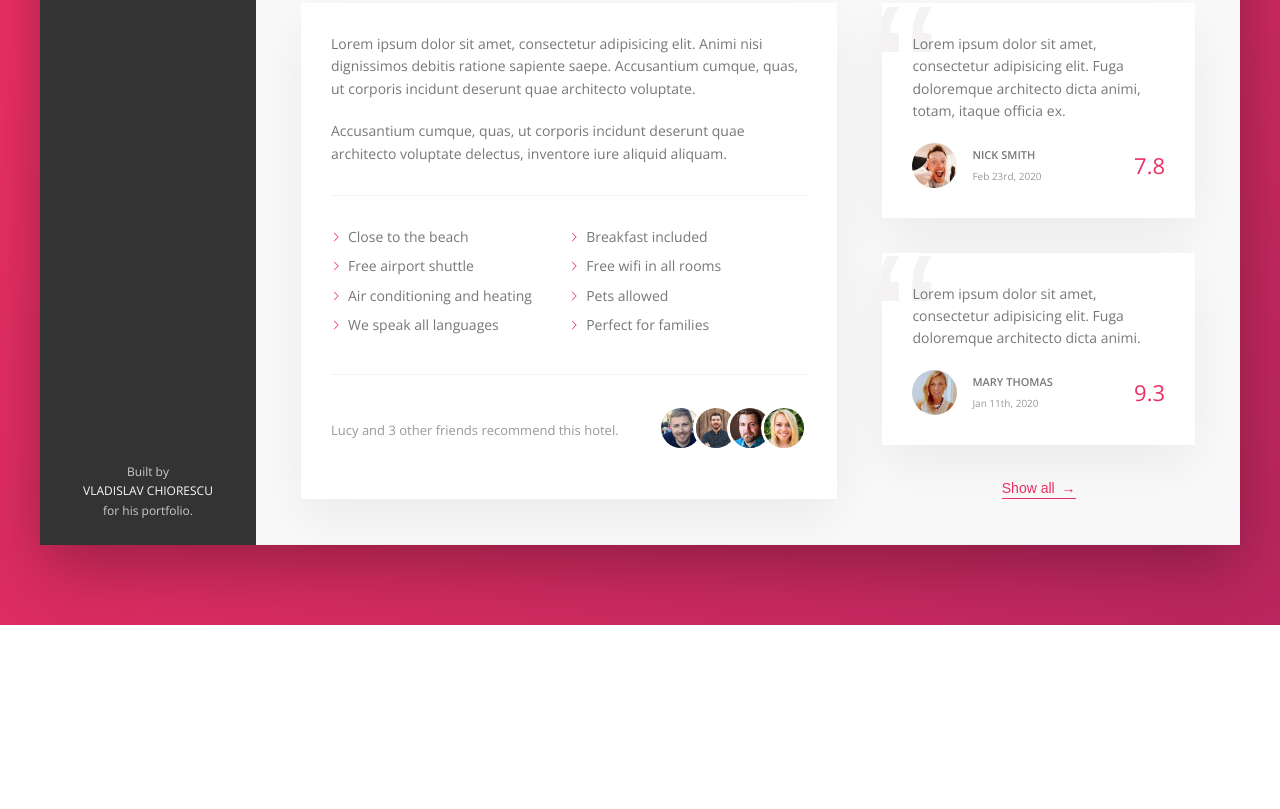
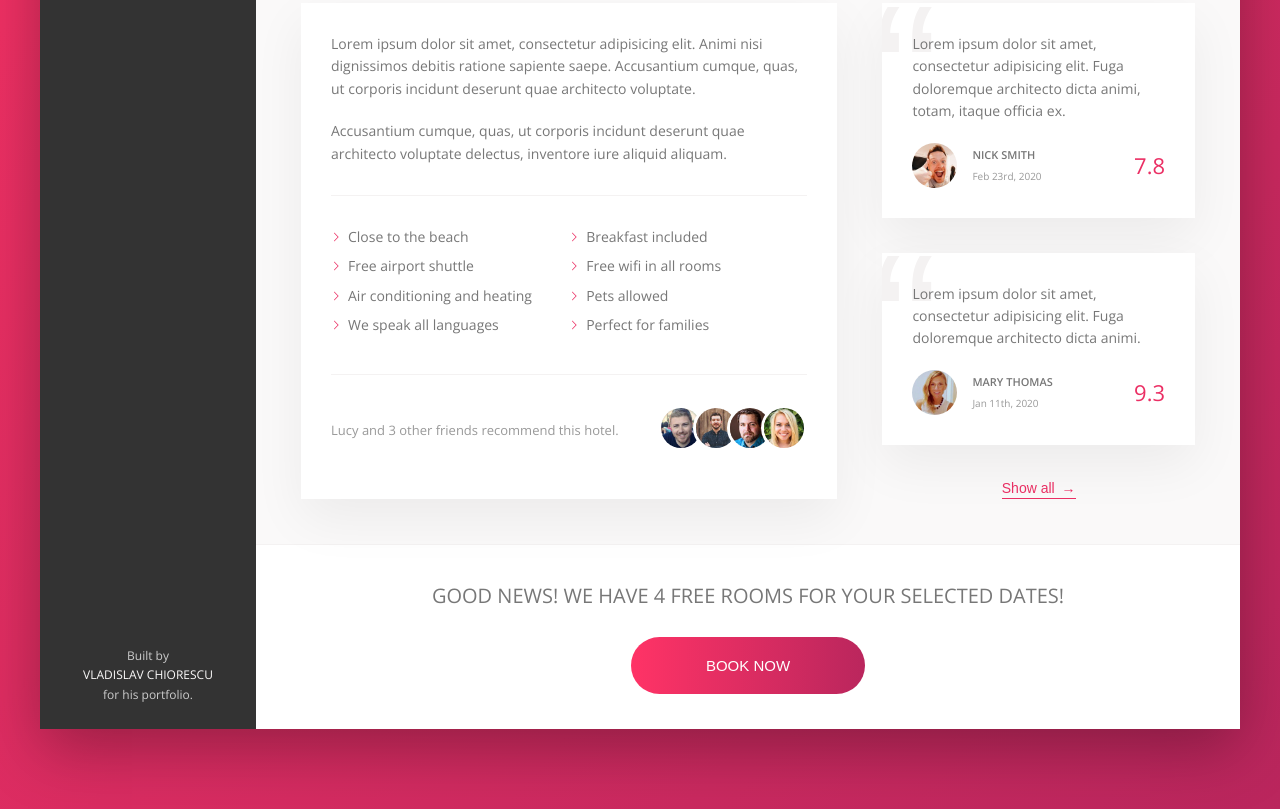
Before and after one commit to vladislav-chiorescu/trillo, a website: page index.html in a window 1280 px wide. Shown: the part 644-1453 px from the top of the page. Before the commit the page ends 1269 px from the top, so only its background shows below. Drawn offline with nearby package versions, Linux system fonts and the light colour scheme.

Commit message:
Built the CTA Section.

```diff
--- a/index.html
+++ b/index.html
@@ -256,6 +256,15 @@
               <button class="btn-inline">Show all <span>&rarr;</span></button>
             </div>
           </div>
+          <div class="cta">
+            <h2 class="cta__book-now">
+              Good news! We have 4 free rooms for your selected dates!
+            </h2>
+            <button class="btn">
+              <span class="btn__visible">Book now</span>
+              <span class="btn__invisible">Only 4 rooms left</span>
+            </button>
+          </div>
         </main>
       </div>
     </div>
--- a/sass/_components.scss
+++ b/sass/_components.scss
@@ -359,9 +359,6 @@
     margin-right: auto;
   }
 
-  &__friends {
-  }
-
   &__photo {
     box-sizing: content-box;
     height: 4rem;
@@ -436,3 +433,73 @@
     z-index: 1;
   }
 }
+
+// CALL TO ACTION
+.cta {
+  padding: 3.5rem 0;
+  text-align: center;
+
+  &__book-now {
+    font-size: 2rem;
+    font-weight: 300;
+    text-transform: uppercase;
+    margin-bottom: 2.5rem;
+  }
+}
+
+// BUTTON
+.btn {
+  font-size: 1.5rem;
+  font-weight: 300;
+  text-transform: uppercase;
+  border-radius: 10rem;
+  border: none;
+  background-image: linear-gradient(
+    to right,
+    var(--color-primary-light),
+    var(--color-primary-dark)
+  );
+  color: #fff;
+  position: relative;
+  overflow: hidden;
+  cursor: pointer;
+
+  & > * {
+    display: inline-block;
+    height: 100%;
+    width: 100%;
+    transition: all 0.2s;
+  }
+
+  &__visible {
+    padding: 2rem 7.5rem;
+  }
+
+  &__invisible {
+    position: absolute;
+    padding: 2rem 0;
+    left: 0;
+    top: -100%;
+  }
+
+  &:hover {
+    background-image: linear-gradient(
+      to left,
+      var(--color-primary-light),
+      var(--color-primary-dark)
+    );
+  }
+
+  &:hover &__visible {
+    transform: translateY(100%);
+  }
+
+  &:hover &__invisible {
+    top: 0;
+  }
+
+  &:focus {
+    outline: none;
+    animation: pulsate 1s infinite;
+  }
+}
```
Also changed, not shown: css/style.css.
